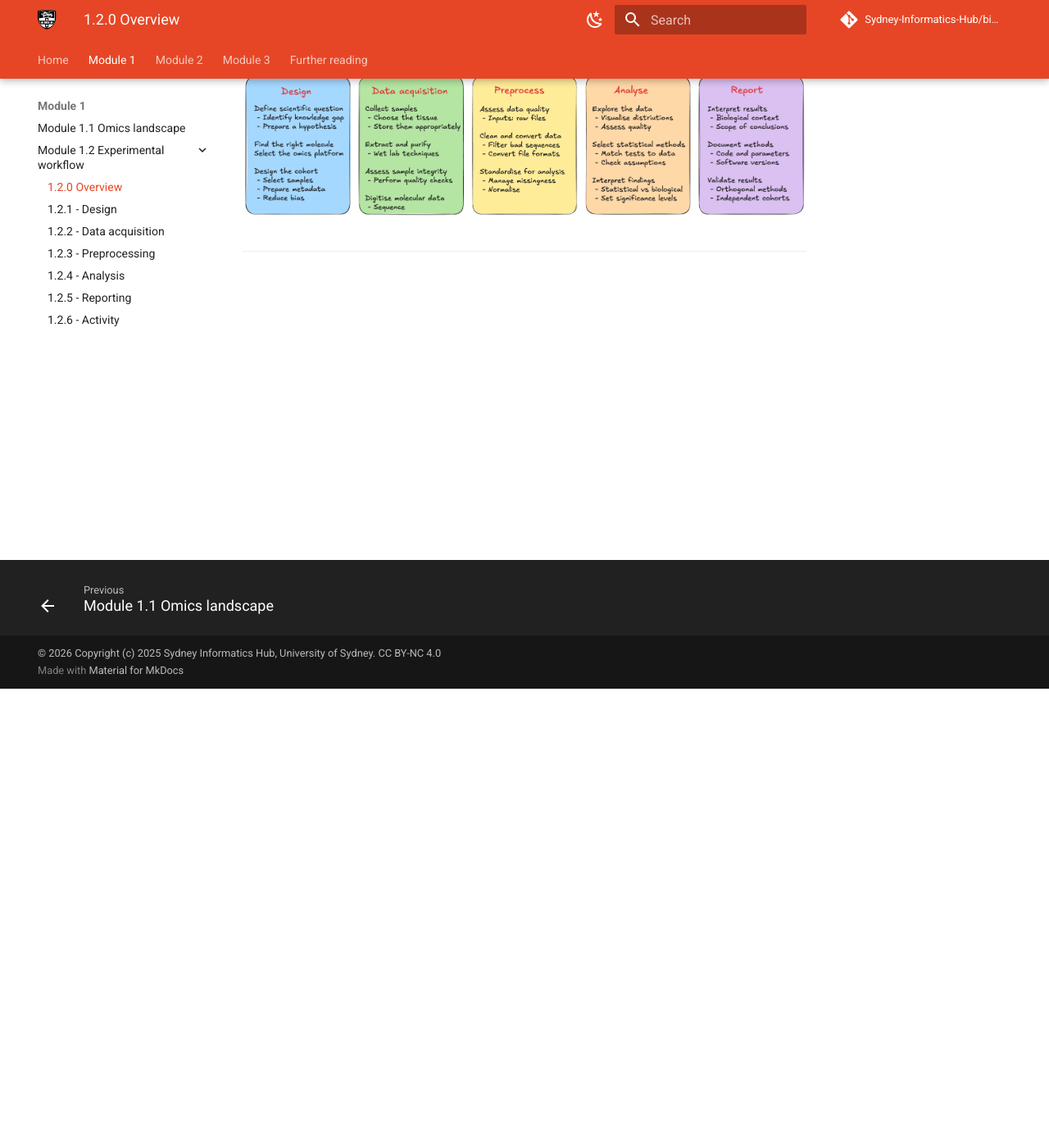
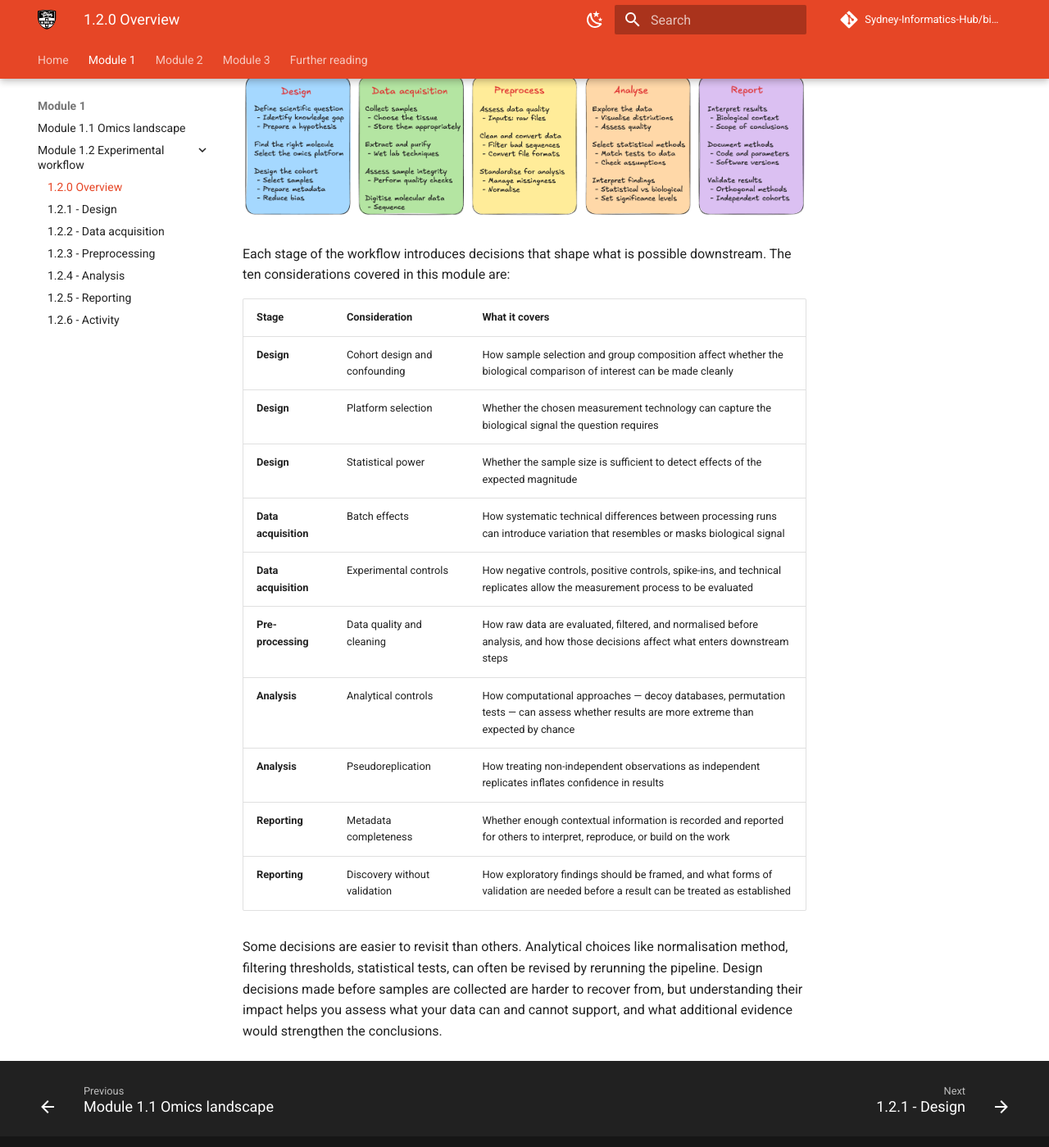
Before and after one commit to Sydney-Informatics-Hub/bio101-workshop, an MkDocs documentation site: the page built from docs/module1-2-0.md, in a window 1280 px wide and 1400 px high, scrolled down 560 px. Shown: the whole window at 82% size. Built offline with MkDocs 1.6.1 and Material for MkDocs 9.7.7, drawn with Linux system fonts in a browser that asks for light colours; comment, search, counter and statistics services are not loaded.

Commit message:
Add module 1.2.0 with updated considerations

```diff
--- a/docs/module1-2-0.md
+++ b/docs/module1-2-0.md
@@ -14,4 +14,19 @@ The five stages of an omics study are set out in the figure below. Each stage ca
 
 ![](figs/1-2_workflow.png){width=100%}
 
----
+Each stage of the workflow introduces decisions that shape what is possible downstream. The ten considerations covered in this module are:
+
+| Stage | Consideration | What it covers |
+|---|---|---|
+| **Design** | Cohort design and confounding | How sample selection and group composition affect whether the biological comparison of interest can be made cleanly |
+| **Design** | Platform selection | Whether the chosen measurement technology can capture the biological signal the question requires |
+| **Design** | Statistical power | Whether the sample size is sufficient to detect effects of the expected magnitude |
+| **Data acquisition** | Batch effects | How systematic technical differences between processing runs can introduce variation that resembles or masks biological signal |
+| **Data acquisition** | Experimental controls | How negative controls, positive controls, spike-ins, and technical replicates allow the measurement process to be evaluated |
+| **Pre-processing** | Data quality and cleaning | How raw data are evaluated, filtered, and normalised before analysis, and how those decisions affect what enters downstream steps |
+| **Analysis** | Analytical controls | How computational approaches — decoy databases, permutation tests — can assess whether results are more extreme than expected by chance |
+| **Analysis** | Pseudoreplication | How treating non-independent observations as independent replicates inflates confidence in results |
+| **Reporting** | Metadata completeness | Whether enough contextual information is recorded and reported for others to interpret, reproduce, or build on the work |
+| **Reporting** | Discovery without validation | How exploratory findings should be framed, and what forms of validation are needed before a result can be treated as established |
+
+Some decisions are easier to revisit than others. Analytical choices like normalisation method, filtering thresholds, statistical tests, can often be revised by rerunning the pipeline. Design decisions made before samples are collected are harder to recover from, but understanding their impact helps you assess what your data can and cannot support, and what additional evidence would strengthen the conclusions.
```
Also changed, not shown: docs/module1-2-1.md (added, +161 -0 lines), 3 other files.
